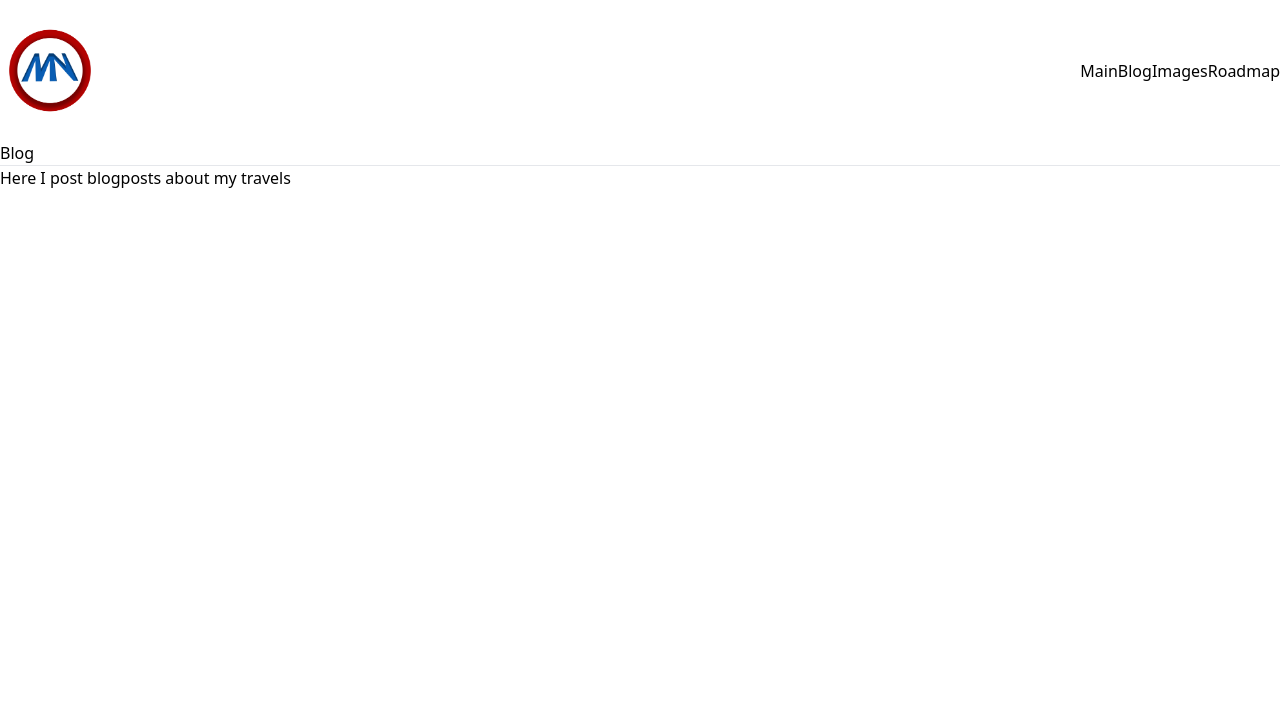
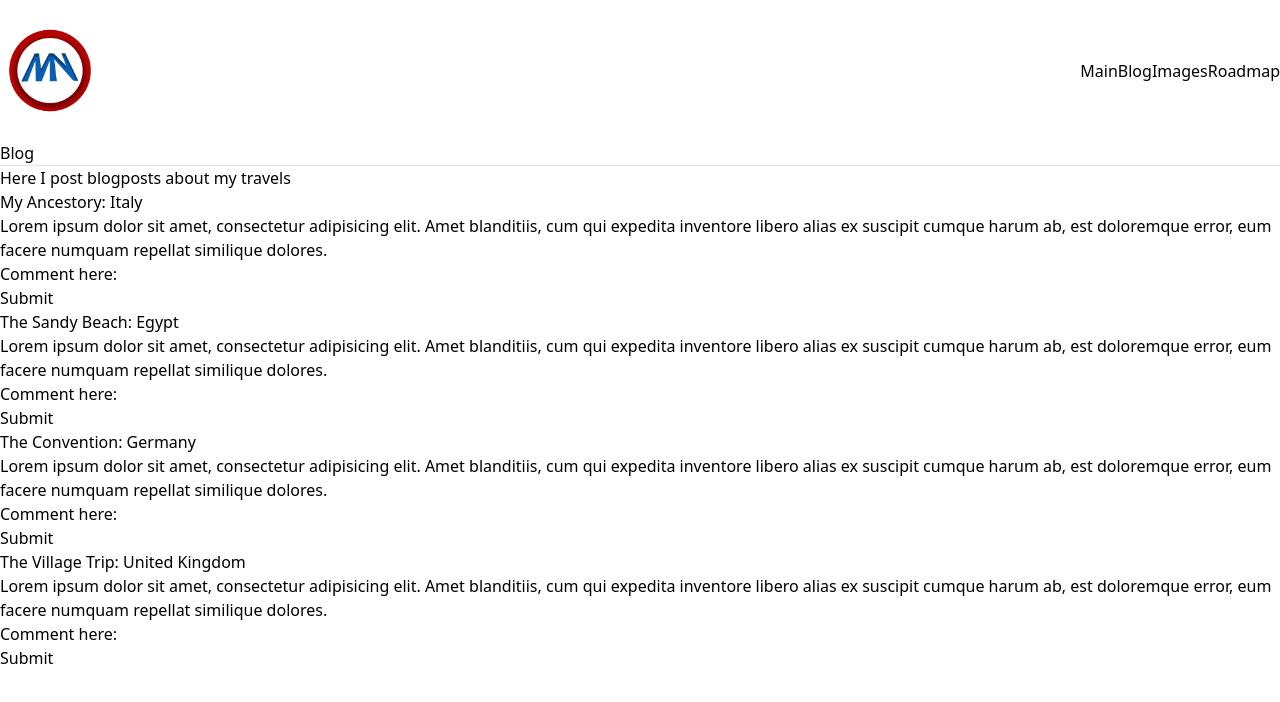
Before and after one commit to mecronorm/Accessability, a plain HTML site: page blog.html in a window 1280 px wide. Drawn offline with nearby package versions, Linux system fonts and the light colour scheme.

Commit message:
Add some content in their respectif tags

```diff
--- a/Styles/blog.scss
+++ b/Styles/blog.scss
@@ -1 +1,2 @@
 @use 'NavAndFooter';
+@use 'Header';
--- a/Styles/images.scss
+++ b/Styles/images.scss
@@ -1 +1,2 @@
 @use 'NavAndFooter';
+@use 'Header';
--- a/Styles/roadmap.scss
+++ b/Styles/roadmap.scss
@@ -1 +1,2 @@
 @use 'NavAndFooter';
+@use 'Header';
--- a/blog.html
+++ b/blog.html
@@ -18,20 +18,40 @@
     </header>
     <main>
         <article>
-            <h1></h1>
-            <p></p>
+            <h1>My Ancestory: Italy</h1>
+            <p>Lorem ipsum dolor sit amet, consectetur adipisicing elit. Amet blanditiis, cum qui expedita inventore libero alias ex suscipit cumque harum ab, est doloremque error, eum facere numquam repellat similique dolores.</p>
+            <form action=#>
+                <label for="comment1">Comment here:</label>
+                <input type="text" id="comment1" name="comment1"><br>
+                <input type="submit">
+            </form>
         </article>
         <article>
-            <h1></h1>
-            <p></p>
+            <h1>The Sandy Beach: Egypt</h1>
+            <p>Lorem ipsum dolor sit amet, consectetur adipisicing elit. Amet blanditiis, cum qui expedita inventore libero alias ex suscipit cumque harum ab, est doloremque error, eum facere numquam repellat similique dolores.</p>
+            <form action=#>
+                <label for="comment2">Comment here:</label>
+                <input type="text" id="comment2" name="comment2"><br>
+                <input type="submit">
+            </form>
         </article>
         <article>
-            <h1></h1>
-            <p></p>
+            <h1>The Convention: Germany</h1>
+            <p>Lorem ipsum dolor sit amet, consectetur adipisicing elit. Amet blanditiis, cum qui expedita inventore libero alias ex suscipit cumque harum ab, est doloremque error, eum facere numquam repellat similique dolores.</p>
+            <form action=#>
+                <label for="comment3">Comment here:</label>
+                <input type="text" id="comment3" name="comment3"><br>
+                <input type="submit">
+            </form>
         </article>
         <article>
-            <h1></h1>
-            <p></p>
+            <h1>The Village Trip: United Kingdom</h1>
+            <p>Lorem ipsum dolor sit amet, consectetur adipisicing elit. Amet blanditiis, cum qui expedita inventore libero alias ex suscipit cumque harum ab, est doloremque error, eum facere numquam repellat similique dolores.</p>
+            <form action=#>
+                <label for="comment4">Comment here:</label>
+                <input type="text" id="comment4" name="comment4"><br>
+                <input type="submit">
+            </form>
         </article>
     </main>
     <footer>
```
Also changed, not shown: Index.html (+1 -1 lines), Styles/_Header.scss (added, +8 -0 lines), images.html (+28 -1 lines), roadmap.html (+17 -0 lines), Images/Casale Monferato.jpeg (added), Images/Nederland.jpg (added).
